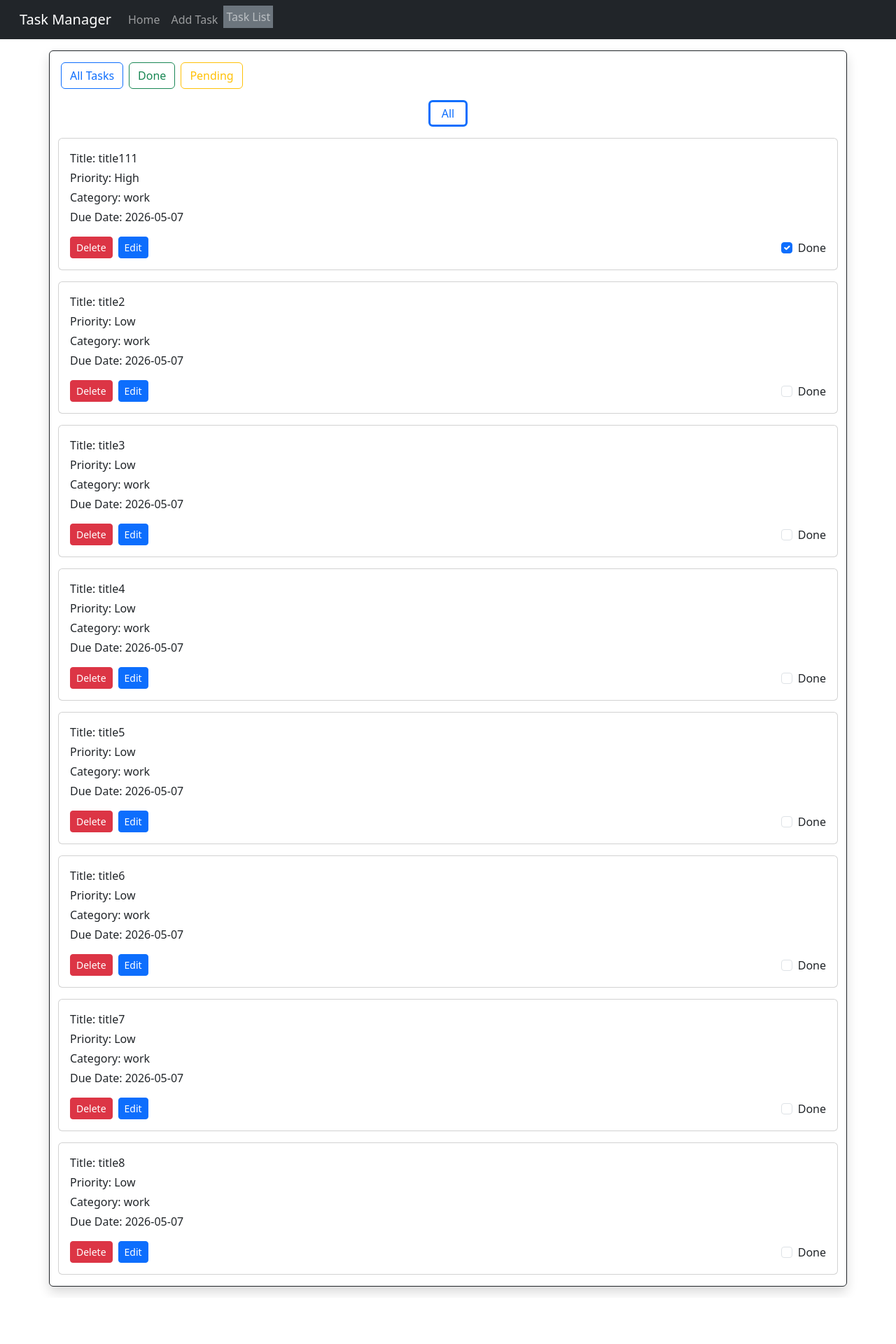
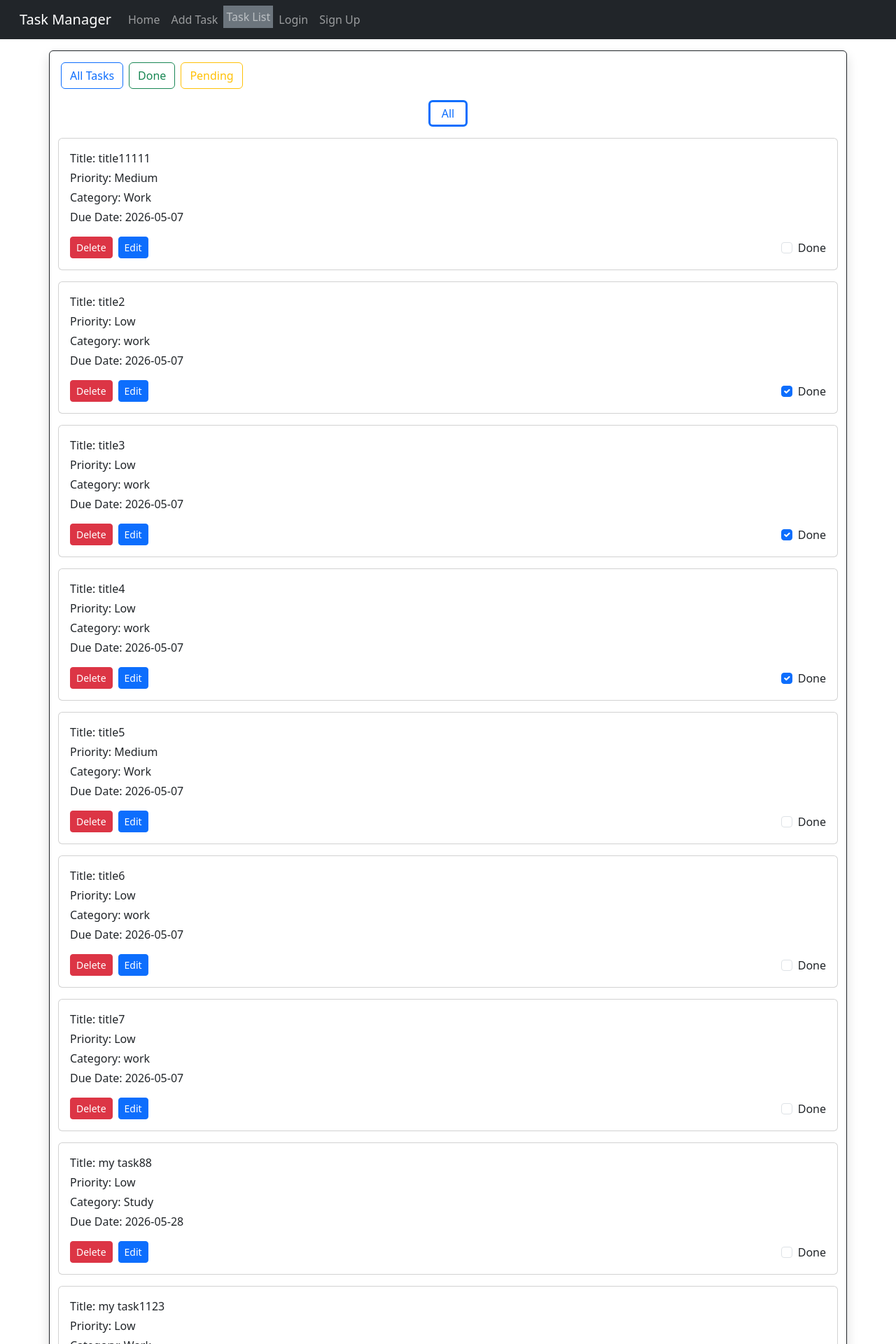
Before and after one commit to Andrew702/Task-Manager-app, an Angular app: page /main/tasklist in a window 1280 px wide. Shown: the top 1920 px of the page at 70% size. Before the commit the page ends 1854 px from the top, so only its background shows below. Built offline with nearby package versions, Linux system fonts and the light colour scheme; data requests are answered from the project's data file; sample sign-in values are in the browser's storage.

Commit message:
improved task services structure, added some comments

```diff
--- a/src/app/Components/header/header.html
+++ b/src/app/Components/header/header.html
@@ -18,6 +18,16 @@
           >Task List</a
         >
       </li>
+      <li class="nav-item">
+        <a class="nav-link" routerLink="/auth/login" routerLinkActive="bg-secondary fw-2 p-1"
+          >Login</a
+        >
+      </li>
+      <li class="nav-item">
+        <a class="nav-link" routerLink="/auth/signup" routerLinkActive="bg-secondary fw-2 p-1"
+          >Sign Up</a
+        >
+      </li>
     </ul>
   </div>
 </nav>
--- a/src/app/Components/task-input/task-input.ts
+++ b/src/app/Components/task-input/task-input.ts
@@ -30,7 +30,8 @@ export class TaskInput {
   form!: FormGroup;
   taskApiServ = inject(TaskApi);
 
-  constructor() {
+  ngOnInit() {
+    this.taskApiServ.getAllTasks();
     if (this.TaskServ.editingFlag == true) {
       this.CurrTask = { ...this.TaskServ.CurrEditTask };
     }
@@ -41,10 +42,6 @@ export class TaskInput {
       DueDate: new FormControl(this.CurrTask.taskduedate, Validators.required),
       Category: new FormControl(this.CurrTask.taskcategory, Validators.required),
     });
-  }
-
-  ngOnInit() {
-    this.taskApiServ.getAllTasks();
   }
 
   Submit() {
@@ -69,10 +66,11 @@ export class TaskInput {
       this.TaskServ.pullChanges(this.CurrTask);
       this.TaskServ.editingFlag = false;
       //update to server
-      this.taskApiServ.updateTask(this.CurrTask);
+      this.form.reset();
       this.router.navigate(['/main', 'tasklist']);
     } else {
-      this.taskApiServ.addTask(this.CurrTask); //add to server
+      this.form.reset();
+      this.TaskServ.addTask({ ...this.CurrTask });
     }
   }
 }
--- a/src/app/Services/taskmanager.ts
+++ b/src/app/Services/taskmanager.ts
@@ -12,46 +12,19 @@ export class Taskmanager {
   CurrEditTask!: Task;
   editingFlag: boolean = false;
 
+  //Taskmanager aims to delegate the api operations to taskApi
+  //while having the data stored and updated locally as well
   router = inject(Router);
   taskApi = inject(TaskApi);
 
   //addtasks
   addTask(_Task: Task) {
-    this.Tasks.set([...this.Tasks(), _Task]);
+    this.Tasks.set([...this.Tasks(), _Task]); //add locally
+    this.taskApi.addTask(_Task); //add remotely
   }
 
   getAllTasksLocal(): Task[] {
-    // console.log('get all local', [...this.Tasks()]);
     return [...this.Tasks()];
-  }
-
-  taskMarkDoneToggle(_tId: string) {
-    const CurrEditTask = this.Tasks().find((Task) => Task.id === _tId);
-    if (CurrEditTask) {
-      CurrEditTask.taskdone = !CurrEditTask.taskdone;
-      this.taskApi.updateTask(CurrEditTask);
-    }
-  }
-
-  taskDelete(_tId: string) {
-    this.Tasks.set(this.Tasks().filter((Task) => Task.id != _tId));
-    this.taskApi.deleteTask(_tId);
-  }
-
-  taskUpdate(_tId: string) {
-    this.editingFlag = true;
-    this.CurrEditTask = this.Tasks().find((Task) => Task.id === _tId)!;
-    this.router.navigate(['/main', 'addtask']);
-  }
-
-  pullChanges(_Task: Task) {
-    console.log(_Task);
-    this.Tasks.set(
-      this.Tasks().map(function (__Task) {
-        if (__Task.id == _Task.id) return _Task;
-        else return __Task;
-      }),
-    );
   }
 
   getAllTasksRemote() {
@@ -60,4 +33,37 @@ export class Taskmanager {
       console.log(this.Tasks());
     });
   }
+
+  taskMarkDoneToggle(_tId: string) {
+    const CurrEditTask = this.Tasks().find((Task) => Task.id === _tId);
+    if (CurrEditTask) {
+      CurrEditTask.taskdone = !CurrEditTask.taskdone;
+      this.taskApi.updateTask(CurrEditTask); //update remote
+    }
+  }
+
+  taskDelete(_tId: string) {
+    this.Tasks.set(this.Tasks().filter((Task) => Task.id != _tId));
+    this.taskApi.deleteTask(_tId); //update remote
+  }
+
+  taskUpdate(_tId: string) {
+    //send task data to input page
+    this.editingFlag = true;
+    this.CurrEditTask = this.Tasks().find((Task) => Task.id == _tId)!;
+    this.router.navigate(['/main', 'addtask']);
+  }
+
+  pullChanges(_Task: Task) {
+    //put changes in local
+    console.log(_Task);
+    this.Tasks.set(
+      this.Tasks().map((__Task) => {
+        if (__Task.id == _Task.id) {
+          this.taskApi.updateTask(_Task); //update in remote
+          return _Task;
+        } else return __Task;
+      }),
+    );
+  }
 }
--- a/src/app/db/db.json
+++ b/src/app/db/db.json
@@ -2,19 +2,19 @@
   "tasks": [
     {
       "id": "Pv-U-pfiOpE",
-      "tasktitle": "title111",
+      "tasktitle": "title11111",
       "taskdescription": "desc1",
-      "taskcategory": "work",
-      "taskdone": true,
+      "taskcategory": "Work",
+      "taskdone": false,
       "taskduedate": "2026-05-07",
-      "taskpriority": "High"
+      "taskpriority": "Medium"
     },
     {
       "id": "bEFYJ-pCHYU",
       "tasktitle": "title2",
       "taskdescription": "desc2",
       "taskcategory": "work",
-      "taskdone": false,
+      "taskdone": true,
       "taskduedate": "2026-05-07",
       "taskpriority": "Low"
     },
@@ -23,7 +23,7 @@
       "tasktitle": "title3",
       "taskdescription": "desc3",
       "taskcategory": "work",
-      "taskdone": false,
+      "taskdone": true,
       "taskduedate": "2026-05-07",
       "taskpriority": "Low"
     },
@@ -32,7 +32,7 @@
       "tasktitle": "title4",
       "taskdescription": "desc4",
       "taskcategory": "work",
-      "taskdone": false,
+      "taskdone": true,
       "taskduedate": "2026-05-07",
       "taskpriority": "Low"
     },
@@ -40,10 +40,10 @@
       "id": "NBQb8LfbGJs",
       "tasktitle": "title5",
       "taskdescription": "desc5",
-      "taskcategory": "work",
+      "taskcategory": "Work",
       "taskdone": false,
       "taskduedate": "2026-05-07",
-      "taskpriority": "Low"
+      "taskpriority": "Medium"
     },
     {
       "id": "GjQQylMVoLY",
@@ -64,10 +64,19 @@
       "taskpriority": "Low"
     },
     {
-      "id": "YS8di5dRqGM",
-      "tasktitle": "title8",
-      "taskdescription": "desc8",
-      "taskcategory": "work",
+      "id": "TRgGRmFTCJE",
+      "tasktitle": "my task88",
+      "taskdescription": "asdfasd",
+      "taskcategory": "Study",
+      "taskdone": false,
+      "taskduedate": "2026-05-28",
+      "taskpriority": "Low"
+    },
+    {
+      "id": "GXNd4DsWwco",
+      "tasktitle": "my task1123",
+      "taskdescription": "desc1",
+      "taskcategory": "Work",
       "taskdone": false,
       "taskduedate": "2026-05-07",
       "taskpriority": "Low"
--- /dev/null
+++ b/src/app/guards/auth-guard-guard.ts
@@ -0,0 +1,10 @@
+import { inject } from '@angular/core';
+import { CanActivateFn, Router } from '@angular/router';
+
+export const authGuardGuard: CanActivateFn = (route, state) => {
+  const router = inject(Router);
+  if (localStorage.getItem('token')) return true;
+
+  router.navigate(['/auth', 'login']);
+  return false;
+};
--- a/src/app/routes.ts
+++ b/src/app/routes.ts
@@ -7,6 +7,7 @@ import { Auth } from './layouts/auth/auth';
 import { Login } from './Components/login/login';
 import { Signup } from './Components/signup/signup';
 import { Notfound } from './Components/notfound/notfound';
+import { authGuardGuard } from './guards/auth-guard-guard';
 
 export const routes: Routes = [
   {
@@ -17,6 +18,7 @@ export const routes: Routes = [
   {
     path: 'main',
     component: Main,
+    canActivate: [authGuardGuard],
     children: [
       {
         path: '',
```
Also changed, not shown: src/app/Services/api.ts (deleted, +0 -13 lines).
